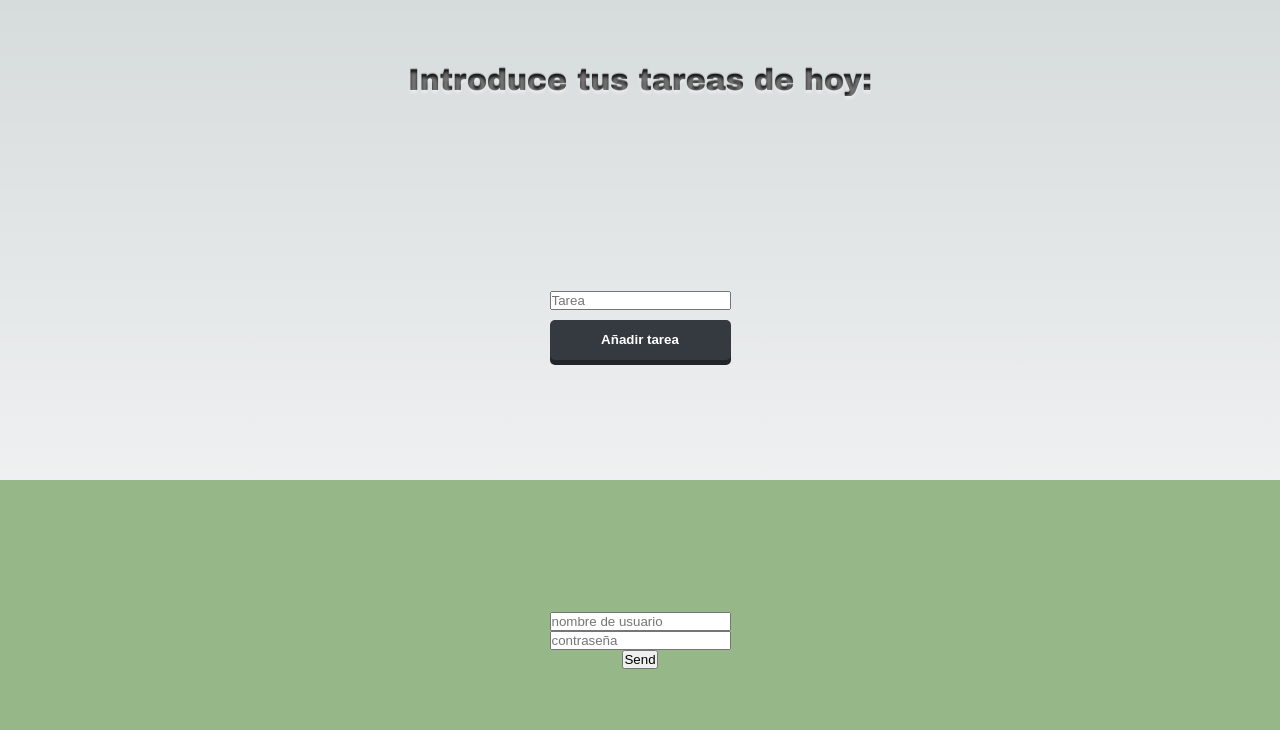
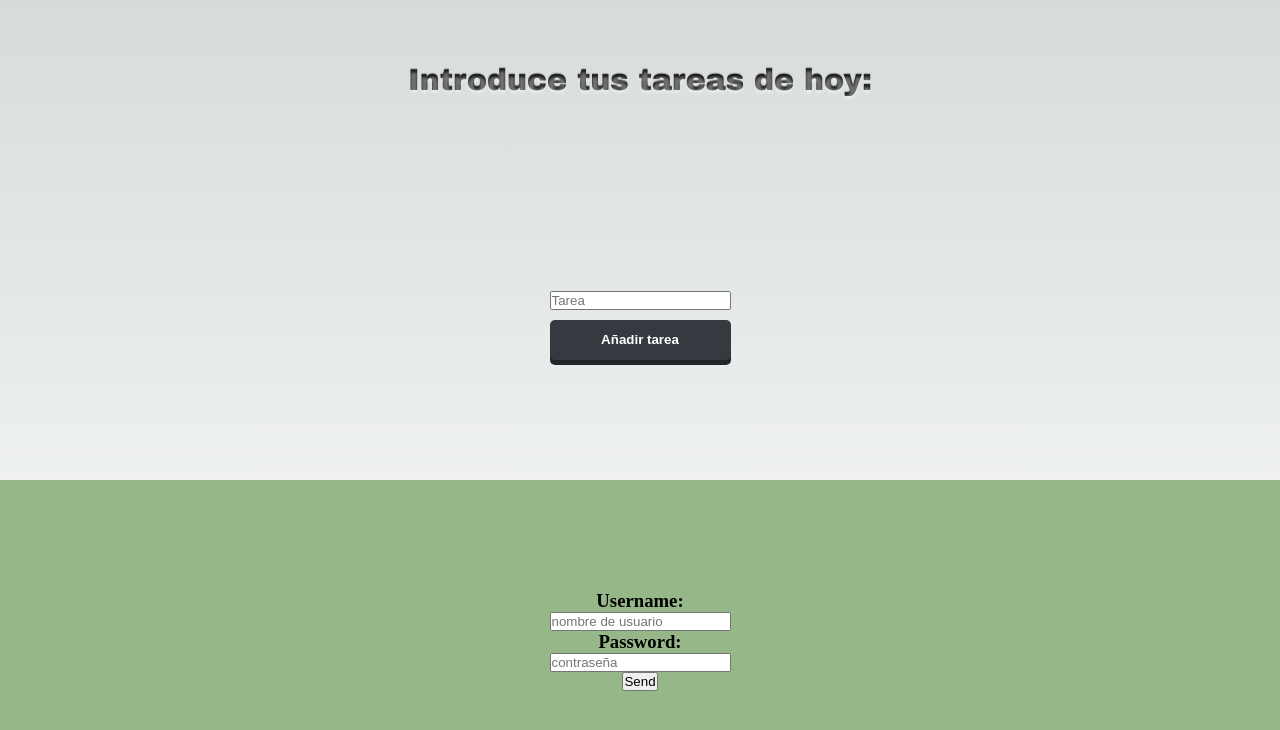
Before and after one commit to Aluonam/pt_301223, a Next.js app: page / in a window 1280 px wide. Shown: the top 730 px of the page. Built offline with nearby package versions, Linux system fonts and the light colour scheme.

Commit message:
feat: add h3

```diff
--- a/components/task2/Task2.jsx
+++ b/components/task2/Task2.jsx
@@ -15,10 +15,11 @@ const Task2 = () => {
   return (
     <div className={style.containerTask2}>
 
+      <h3>Username:</h3>
       <input placeholder='nombre de usuario' value={dataUser.userName} onChange={(e)=>{setDataUser({...dataUser,userName:e.target.value})}}></input>
+      <h3>Password:</h3>
       <input placeholder='contraseña' value={dataUser.password} onChange={(e)=>{setDataUser({...dataUser,password:e.target.value})}}></input>
       <button onClick={handleSendClick()}>Send</button>
-
 
     </div>
   )
```
